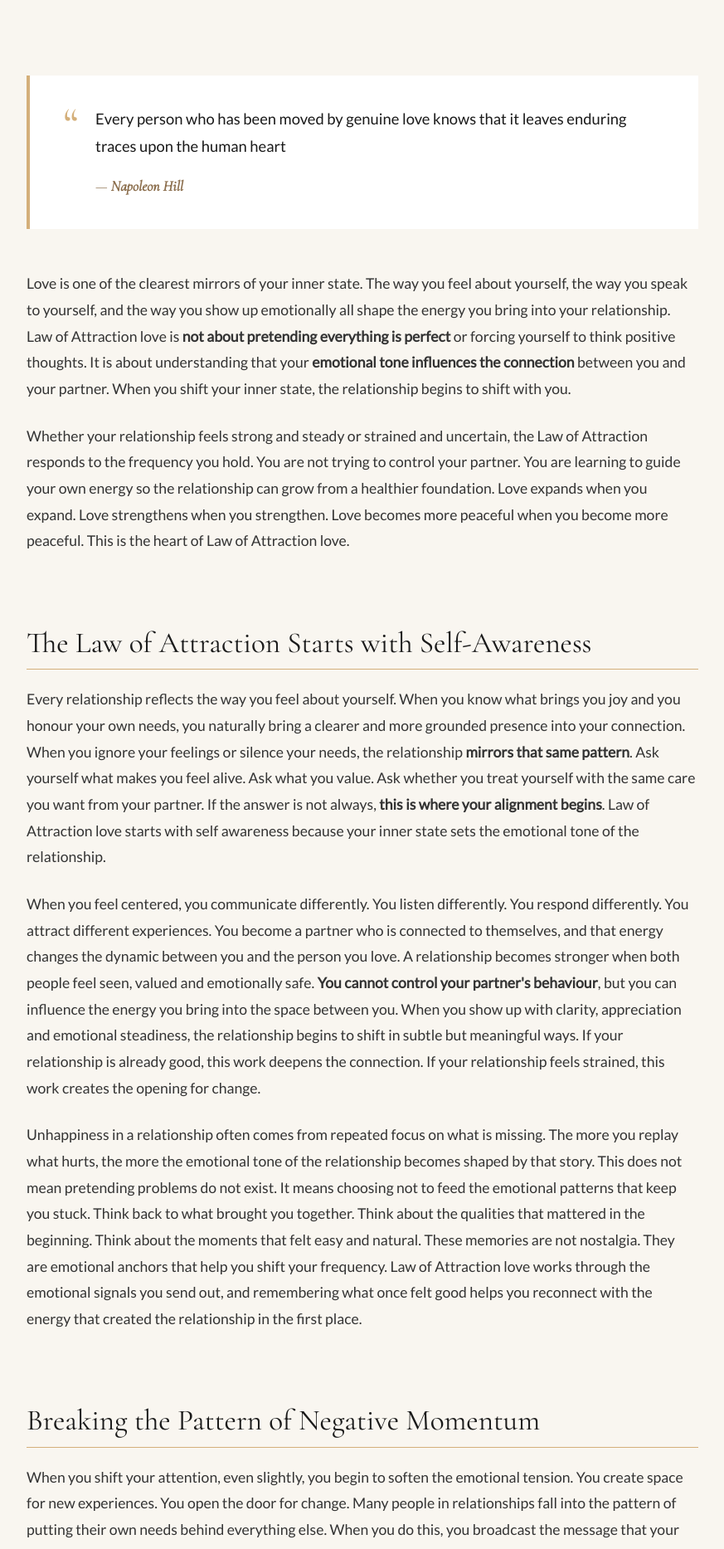
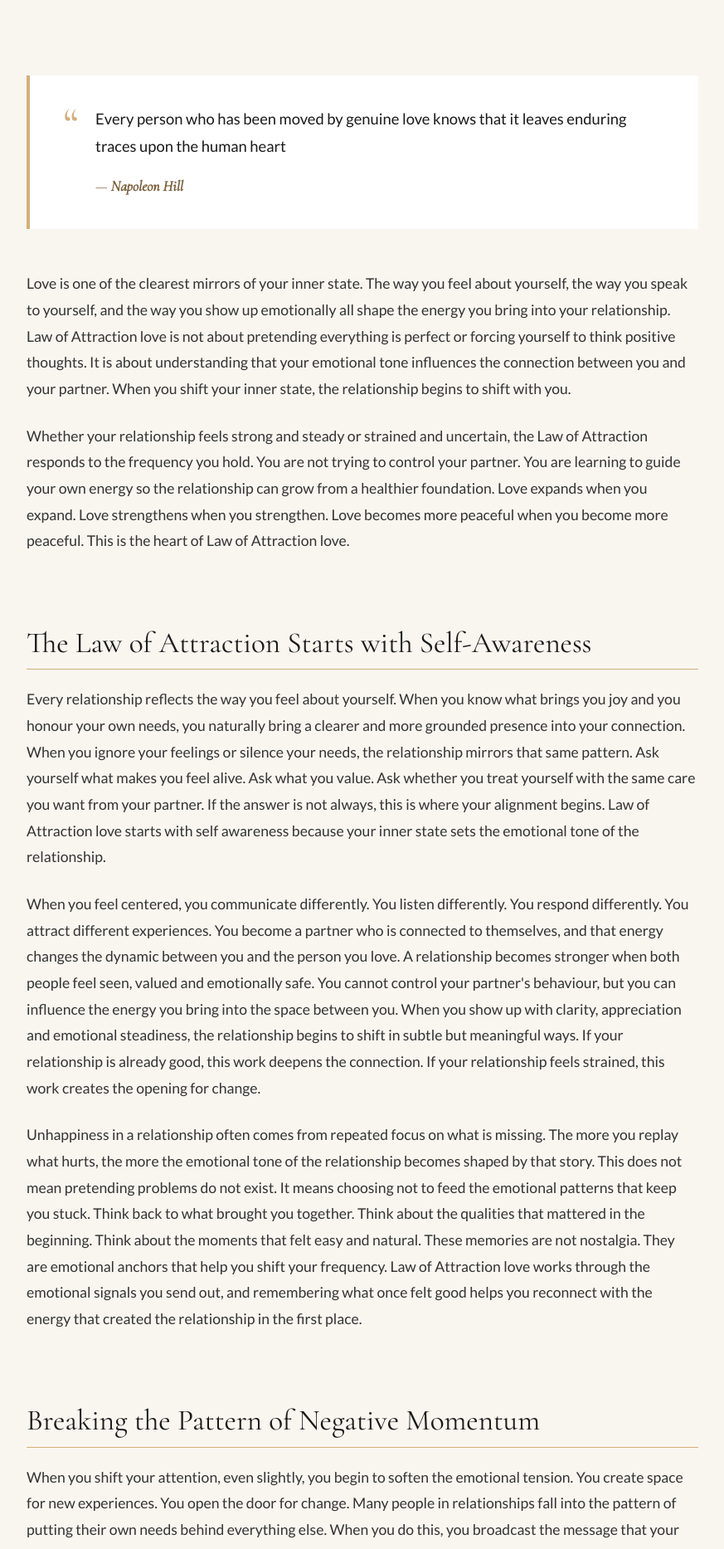
Before and after one commit to LOAC-Central/loacentral, a Jekyll site: the page built from love-relationships/law-of-attraction-love-relationships.html, in a window 1280 px wide. Shown: the part 636-2503 px from the top of the page at 83% size, without its empty margins (203-1076 px from the left). Built offline with Jekyll 4.4.1, drawn with Linux system fonts in a browser that asks for light colours; some of the changed text lies outside the part shown.

Commit message:
Update law-of-attraction-love-relationships.html

```diff
--- a/love-relationships/law-of-attraction-love-relationships.html
+++ b/love-relationships/law-of-attraction-love-relationships.html
@@ -11,7 +11,7 @@ permalink: /law-of-attraction-love-relationships/
   "@type": "WebPage",
   "name": "Law of Attraction Love & Relationships | Align Your Energy | Law of Attraction Central",
   "description": "Discover how the Law of Attraction shapes your love life. Learn to align your inner state, break negative patterns, and build deeper relationship connections.",
-  "url": "https://www.lawofattractioncentral.com/law-of-attraction-love-relationships/",
+  "url": "https://www.lawofattractioncentral.net/law-of-attraction-love-relationships/",
   "author": {
     "@type": "Organization",
     "name": "Law of Attraction Central"
@@ -73,13 +73,13 @@ permalink: /law-of-attraction-love-relationships/
         "@type": "ListItem",
         "position": 1,
         "name": "Home",
-        "item": "https://www.lawofattractioncentral.com/"
+        "item": "https://www.lawofattractioncentral.net/"
       },
       {
         "@type": "ListItem",
         "position": 2,
         "name": "Love & Relationships",
-        "item": "https://www.lawofattractioncentral.com/law-of-attraction-love-relationships/"
+        "item": "https://www.lawofattractioncentral.net/law-of-attraction-love-relationships/"
       }
     ]
   }
@@ -87,46 +87,26 @@ permalink: /law-of-attraction-love-relationships/
 </script>
 
 <style>
-  @import url('https://fonts.googleapis.com/css2?family=Cormorant+Garamond:ital,wght@0,400;0,600;1,400&family=Lato:wght@300;400&display=swap');
-
   .loa-love { font-family: 'Lato', sans-serif; background: #f9f6f0; color: #1a1a1a; line-height: 1.8; }
 
   .loa-love .container { max-width: 850px; margin: 0 auto; padding: 60px 20px; }
 
   .loa-love .hero-intro { text-align: center; margin-bottom: 80px; }
   .loa-love .hero-intro h1 { font-family: 'Cormorant Garamond', serif; font-size: 3.5rem; margin-bottom: 20px; font-weight: 400; color: #000; line-height: 1.1; }
-  .loa-love .hero-intro p { font-size: 1.3rem; font-style: italic; color: #666; max-width: 600px; margin: 0 auto; }
+  .loa-love .hero-intro p { font-size: 1.3rem; font-style: italic; color: #555; max-width: 600px; margin: 0 auto; }
 
   .loa-love .article-body h2 { font-family: 'Cormorant Garamond', serif; font-size: 2.2rem; margin: 50px 0 20px; border-bottom: 1px solid #d4af7a; display: inline-block; font-weight: 400; width: 100%; }
   .loa-love .article-body p { margin-bottom: 25px; font-size: 1.1rem; color: #333; }
 
-  /* Quote block — matches quotes page style from screenshot */
-  .loa-love .quote-block {
-    display: flex;
-    align-items: flex-start;
-    gap: 20px;
-    background: #fff;
-    border-left: 4px solid #d4af7a;
-    padding: 36px 40px;
-    margin: 50px 0;
-    position: relative;
-  }
-  .loa-love .quote-block .open-mark {
-    font-family: 'Cormorant Garamond', serif;
-    font-size: 3.5rem;
-    color: #d4af7a;
-    line-height: 1;
-    flex-shrink: 0;
-    margin-top: -6px;
-  }
+  .loa-love .quote-block { display: flex; align-items: flex-start; gap: 20px; background: #fff; border-left: 4px solid #d4af7a; padding: 36px 40px; margin: 50px 0; position: relative; }
+  .loa-love .quote-block .open-mark { font-family: 'Cormorant Garamond', serif; font-size: 3.5rem; color: #d4af7a; line-height: 1; flex-shrink: 0; margin-top: -6px; }
   .loa-love .quote-block .quote-inner { display: flex; flex-direction: column; gap: 16px; }
   .loa-love .quote-block .quote-text { font-family: 'Lato', sans-serif; font-size: 1.15rem; color: #1a1a1a; line-height: 1.8; margin: 0; }
-  .loa-love .quote-block .quote-attr { font-family: 'Cormorant Garamond', serif; font-size: 1.1rem; font-style: italic; color: #8c6f4e; margin: 0; }
+  .loa-love .quote-block .quote-attr { font-family: 'Cormorant Garamond', serif; font-size: 1.1rem; font-style: italic; color: #7a5f3a; margin: 0; }
 
-  /* Summary & Action boxes */
   .loa-love .summary-grid { display: grid; grid-template-columns: repeat(auto-fit, minmax(300px, 1fr)); gap: 20px; margin-top: 60px; }
   .loa-love .summary-card { background: #fff; border: 1px solid #e0e0e0; padding: 30px; }
-  .loa-love .summary-card h3 { font-family: 'Cormorant Garamond', serif; font-size: 1.5rem; margin-bottom: 16px; color: #8c6f4e; font-weight: 400; border-bottom: 1px solid #d4af7a; padding-bottom: 10px; }
+  .loa-love .summary-card h3 { font-family: 'Cormorant Garamond', serif; font-size: 1.5rem; margin-bottom: 16px; color: #7a5f3a; font-weight: 400; border-bottom: 1px solid #d4af7a; padding-bottom: 10px; }
   .loa-love .summary-card ul { list-style: none; padding: 0; margin: 0; }
   .loa-love .summary-card ul li { font-size: 1rem; color: #333; padding: 6px 0; border-bottom: 1px solid #f0ece4; line-height: 1.7; }
   .loa-love .summary-card ul li:last-child { border-bottom: none; }
@@ -150,25 +130,25 @@ permalink: /law-of-attraction-love-relationships/
         </div>
       </div>
 
-      <p>Love is one of the clearest mirrors of your inner state. The way you feel about yourself, the way you speak to yourself, and the way you show up emotionally all shape the energy you bring into your relationship. Law of Attraction love is <strong> not about pretending everything is perfect</strong>  or forcing yourself to think positive thoughts. It is about understanding that your <strong> emotional tone influences the connection</strong> between you and your partner. When you shift your inner state, the relationship begins to shift with you.</p>
+      <p>Love is one of the clearest mirrors of your inner state. The way you feel about yourself, the way you speak to yourself, and the way you show up emotionally all shape the energy you bring into your relationship. Law of Attraction love is not about pretending everything is perfect or forcing yourself to think positive thoughts. It is about understanding that your emotional tone influences the connection between you and your partner. When you shift your inner state, the relationship begins to shift with you.</p>
 
       <p>Whether your relationship feels strong and steady or strained and uncertain, the Law of Attraction responds to the frequency you hold. You are not trying to control your partner. You are learning to guide your own energy so the relationship can grow from a healthier foundation. Love expands when you expand. Love strengthens when you strengthen. Love becomes more peaceful when you become more peaceful. This is the heart of Law of Attraction love.</p>
 
       <h2>The Law of Attraction Starts with Self-Awareness</h2>
 
-     <p>Every relationship reflects the way you feel about yourself. When you know what brings you joy and you honour your own needs, you naturally bring a clearer and more grounded presence into your connection. When you ignore your feelings or silence your needs, the relationship <strong>mirrors that same pattern</strong>. Ask yourself what makes you feel alive. Ask what you value. Ask whether you treat yourself with the same care you want from your partner. If the answer is not always, <strong>this is where your alignment begins</strong>. Law of Attraction love starts with self awareness because your inner state sets the emotional tone of the relationship.</p>
+      <p>Every relationship reflects the way you feel about yourself. When you know what brings you joy and you honour your own needs, you naturally bring a clearer and more grounded presence into your connection. When you ignore your feelings or silence your needs, the relationship mirrors that same pattern. Ask yourself what makes you feel alive. Ask what you value. Ask whether you treat yourself with the same care you want from your partner. If the answer is not always, this is where your alignment begins. Law of Attraction love starts with self awareness because your inner state sets the emotional tone of the relationship.</p>
 
-      <p>When you feel centered, you communicate differently. You listen differently. You respond differently. You attract different experiences. You become a partner who is connected to themselves, and that energy changes the dynamic between you and the person you love. A relationship becomes stronger when both people feel seen, valued and emotionally safe. <strong>You cannot control your partner's behaviour</strong>, but you can influence the energy you bring into the space between you. When you show up with clarity, appreciation and emotional steadiness, the relationship begins to shift in subtle but meaningful ways. If your relationship is already good, this work deepens the connection. If your relationship feels strained, this work creates the opening for change.</p>
+      <p>When you feel centered, you communicate differently. You listen differently. You respond differently. You attract different experiences. You become a partner who is connected to themselves, and that energy changes the dynamic between you and the person you love. A relationship becomes stronger when both people feel seen, valued and emotionally safe. You cannot control your partner's behaviour, but you can influence the energy you bring into the space between you. When you show up with clarity, appreciation and emotional steadiness, the relationship begins to shift in subtle but meaningful ways. If your relationship is already good, this work deepens the connection. If your relationship feels strained, this work creates the opening for change.</p>
 
       <p>Unhappiness in a relationship often comes from repeated focus on what is missing. The more you replay what hurts, the more the emotional tone of the relationship becomes shaped by that story. This does not mean pretending problems do not exist. It means choosing not to feed the emotional patterns that keep you stuck. Think back to what brought you together. Think about the qualities that mattered in the beginning. Think about the moments that felt easy and natural. These memories are not nostalgia. They are emotional anchors that help you shift your frequency. Law of Attraction love works through the emotional signals you send out, and remembering what once felt good helps you reconnect with the energy that created the relationship in the first place.</p>
 
       <h2>Breaking the Pattern of Negative Momentum</h2>
 
-      <p>When you shift your attention, even slightly, you begin to soften the emotional tension. You create space for new experiences. You open the door for change. Many people in relationships fall into the pattern of putting their own needs behind everything else. When you do this, you broadcast the message that your feelings do not matter. The universe reflects that message back through your partner's behaviour and through the emotional tone of the relationship. Putting yourself first is <strong>not selfish. It is alignment.</strong> When you feel grounded and supported within yourself, you bring a healthier energy into the relationship. Law of Attraction love responds to the way you treat yourself. When you honour your needs, you attract experiences that honour you as well.</p>
+      <p>When you shift your attention, even slightly, you begin to soften the emotional tension. You create space for new experiences. You open the door for change. Many people in relationships fall into the pattern of putting their own needs behind everything else. When you do this, you broadcast the message that your feelings do not matter. The universe reflects that message back through your partner's behaviour and through the emotional tone of the relationship. Putting yourself first is not selfish. It is alignment. When you feel grounded and supported within yourself, you bring a healthier energy into the relationship. Law of Attraction love responds to the way you treat yourself. When you honour your needs, you attract experiences that honour you as well.</p>
 
-      <p><strong>Attention is creative power.</strong> Whatever you focus on expands. When you repeatedly think about what frustrates you, the relationship becomes shaped by that energy. When you focus on what you appreciate, even small things, you shift the emotional frequency between you and your partner. A simple daily practice is to write down what you like about yourself and what you value in your partner. Read these lists often. Let them guide your emotional tone. Gratitude is one of the strongest tools for creating positive momentum. Law of Attraction love responds quickly to appreciation because appreciation is a high emotional frequency.</p>
+      <p>Attention is creative power. Whatever you focus on expands. When you repeatedly think about what frustrates you, the relationship becomes shaped by that energy. When you focus on what you appreciate, even small things, you shift the emotional frequency between you and your partner. A simple daily practice is to write down what you like about yourself and what you value in your partner. Read these lists often. Let them guide your emotional tone. Gratitude is one of the strongest tools for creating positive momentum. Law of Attraction love responds quickly to appreciation because appreciation is a high emotional frequency.</p>
 
-      <p>If you are working through challenges, <strong>do not rehearse the negative story</strong>. Do not complain about your partner to others. Do not repeat the details of what is wrong. Every time you do, you strengthen the emotional pattern you are trying to change. Instead, <strong>return to what you want more of</strong>. Return to the qualities that matter. Return to the version of yourself that feels steady and clear. When you shift your inner state, the relationship begins to respond. Law of Attraction love is a practice of emotional direction, not emotional denial.</p>
+      <p>If you are working through challenges, do not rehearse the negative story. Do not complain about your partner to others. Do not repeat the details of what is wrong. Every time you do, you strengthen the emotional pattern you are trying to change. Instead, return to what you want more of. Return to the qualities that matter. Return to the version of yourself that feels steady and clear. When you shift your inner state, the relationship begins to respond. Law of Attraction love is a practice of emotional direction, not emotional denial.</p>
 
       <p>The Law of Attraction responds to your emotional tone. When you treat yourself with kindness and focus on what is working, you become a deliberate creator of your relationship's direction. Love becomes something you participate in consciously rather than something you react to. You do not need perfection. You only need awareness. You only need small shifts. You only need to choose the emotional frequency that supports the relationship you want to experience. Law of Attraction love grows through intention, attention and emotional clarity. When you align with yourself, you naturally align with the relationship you want to build.</p>
 
```
